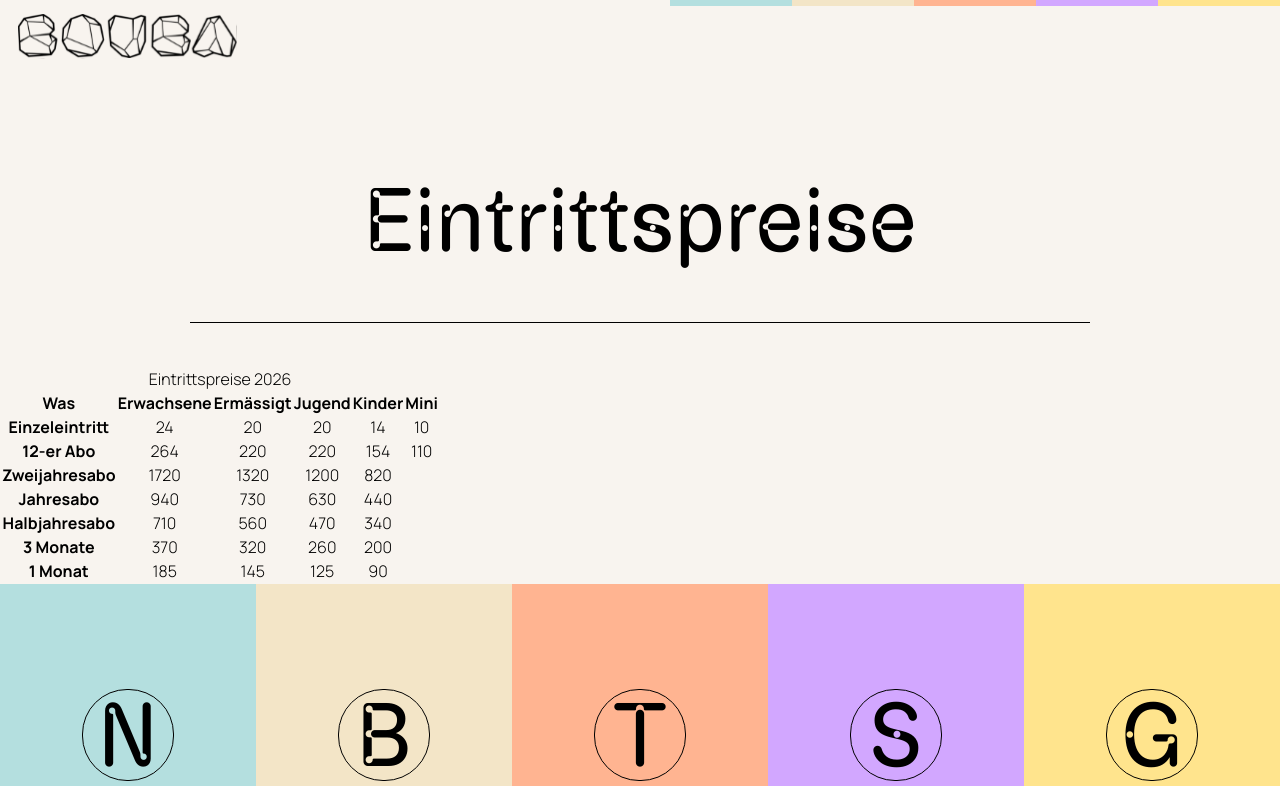
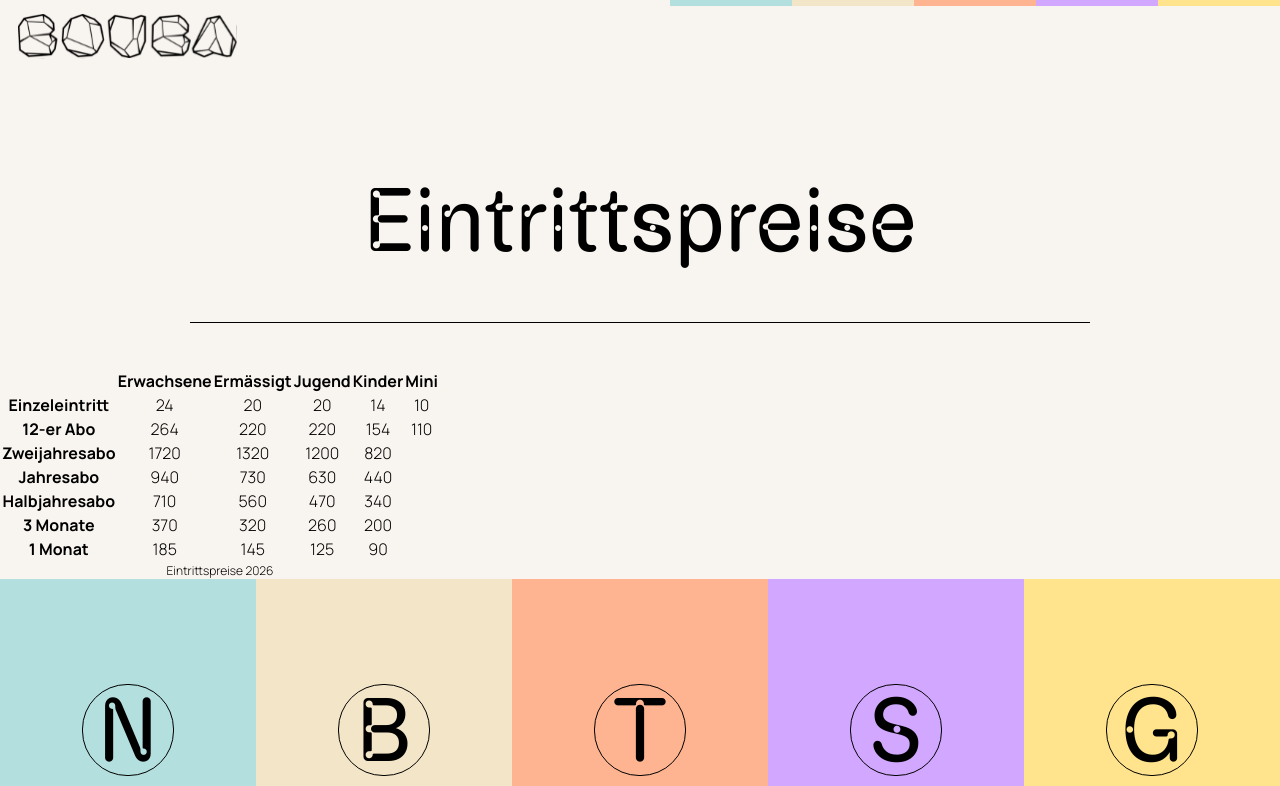
Before and after one commit to escodebar/boulder-baden.ch, a Vue app: page /eintrittspreise in a window 1280 px wide. Shown: the top 786 px of the page. Built offline with nearby package versions, Linux system fonts and the light colour scheme.

Commit message:
Position captions at the bottom

```diff
--- a/src/components/Eintrittspreise.vue
+++ b/src/components/Eintrittspreise.vue
@@ -5,7 +5,7 @@
     </caption>
     <thead>
       <tr>
-        <th scope="col">Was</th>
+        <th></th>
         <th scope="col">Erwachsene</th>
         <th scope="col">Ermässigt</th>
         <th scope="col">Jugend</th>
--- a/src/styles/_global.css
+++ b/src/styles/_global.css
@@ -161,6 +161,11 @@ a.internal::after {
   white-space: nowrap;
 }
 
+table caption {
+  caption-side: bottom;
+  font-size: var(--font-size-small);
+}
+
 main > section > * {
   width: 90vw;
   margin-left: auto;
```
